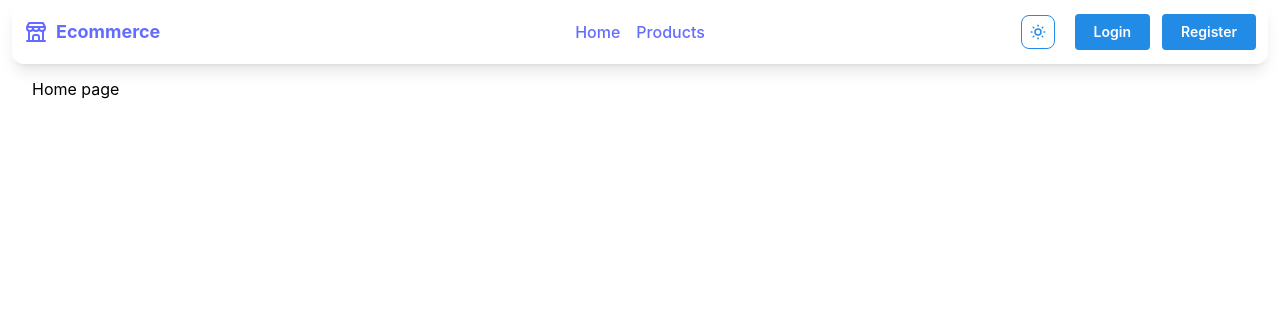
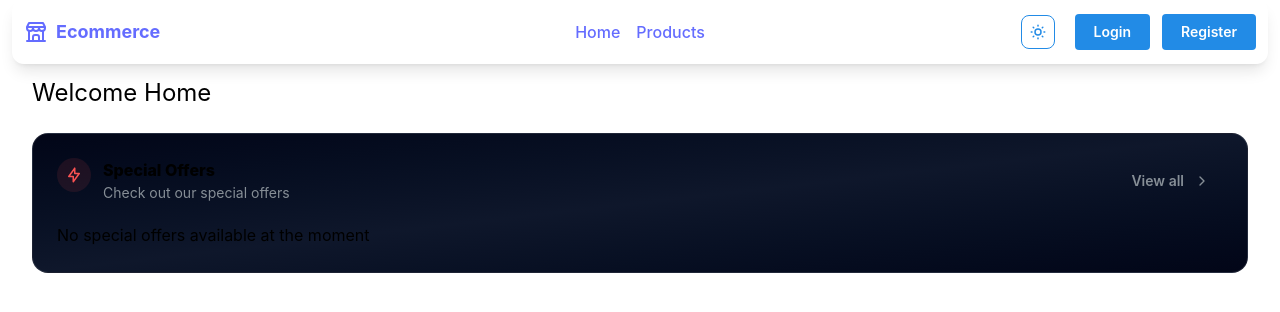
Before and after one commit to gsg-advanced-react-g1/trial-react-app, a React (Vite) app: page / in a window 1280 px wide. Shown: the top 312 px of the page. Built offline with nearby package versions, Linux system fonts and the light colour scheme.

Commit message:
add SpecialOffersContainer

```diff
--- a/public/config.json
+++ b/public/config.json
@@ -1,3 +1,3 @@
 {
-    "isSpecialOffersEnabled":false
+    "isSpecialOffersEnabled":true
 }
--- /dev/null
+++ b/src/modules/Home/components/SpecialOffersContainer.tsx
@@ -0,0 +1,54 @@
+import { Button, Text, ThemeIcon } from "@mantine/core";
+import { IconBolt, IconChevronRight } from "@tabler/icons-react";
+
+const SpecialOffersContainer = ({
+    title,
+    subtitle,
+    children,
+}: {
+    title?: string;
+    subtitle?: string;
+    children: React.ReactNode;
+}) => {
+
+    return (
+        <section className="mt-6 overflow-hidden rounded-2xl border border-white/10 bg-gradient-to-br from-slate-950 via-slate-900 to-slate-950 shadow-[0_0_0_1px_rgba(255,255,255,0.06)]">
+            <div className="p-5 sm:p-6">
+                <div className="flex flex-col gap-3 sm:flex-row sm:items-center sm:justify-between">
+                    <div className="flex items-start gap-3">
+                        <ThemeIcon radius="xl" size="lg" variant="light" color="red">
+                            <IconBolt size={18} />
+                        </ThemeIcon>
+
+                        <div>
+                            <Text fw={800} className="text-xl">
+                                {title}
+                            </Text>
+                            <Text size="sm" c="dimmed">
+                                {subtitle}
+                            </Text>
+                        </div>
+                    </div>
+
+                    <Button
+                        radius="xl"
+                        variant="subtle"
+                        color="gray"
+                        rightSection={<IconChevronRight size={16} />}
+                        onClick={() => {
+                            console.log("View all offers");
+                        }}
+                    >
+                        View all
+                    </Button>
+                </div>
+
+                <div className="mt-5">
+                    {children}
+                </div>
+            </div>
+        </section>
+    );
+}
+
+export default SpecialOffersContainer;
--- a/src/modules/Home/views/index.tsx
+++ b/src/modules/Home/views/index.tsx
@@ -1,5 +1,19 @@
+import { useFeatureFlag } from "../../FeatureFlags";
+import SpecialOffersContainer from "../components/SpecialOffersContainer";
+
 const Home = () => {
-  return <h2>Home page</h2>;
+
+  const isSpecialOffersEnabled = useFeatureFlag("isSpecialOffersEnabled");
+
+  return <>
+    <h2 className="text-2xl">Welcome Home</h2>
+    {
+      isSpecialOffersEnabled &&
+      <SpecialOffersContainer title="Special Offers" subtitle="Check out our special offers">
+        <p>No special offers available at the moment</p>
+      </SpecialOffersContainer>
+    }
+  </>;
 };
 
 export default Home
```
